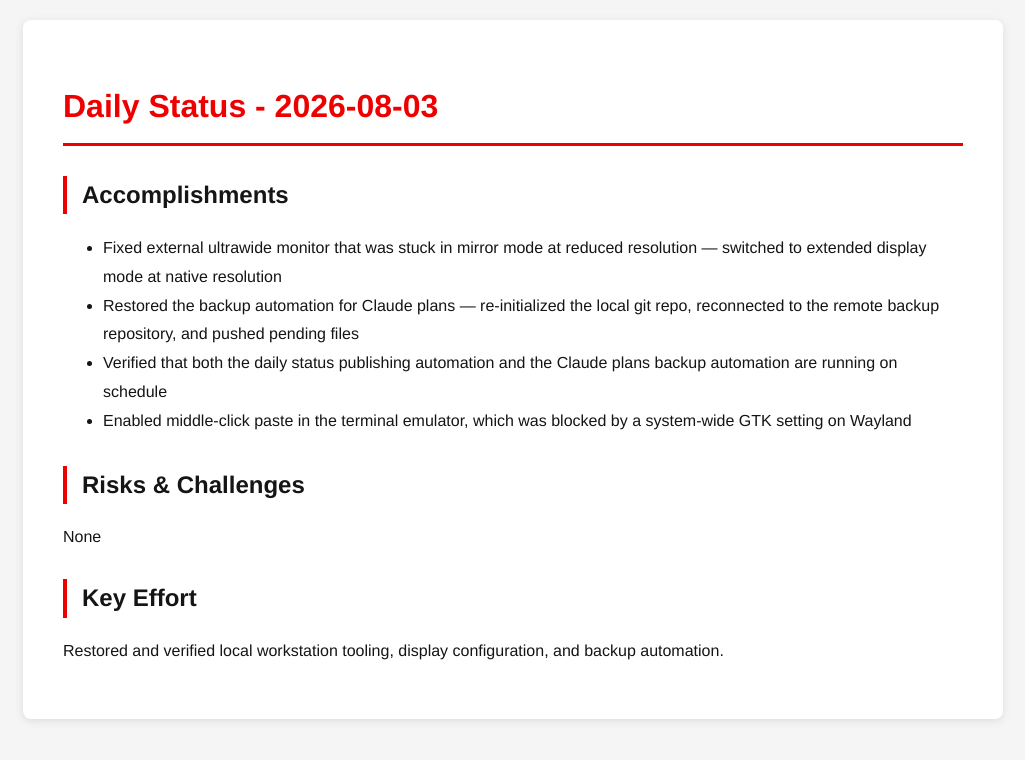
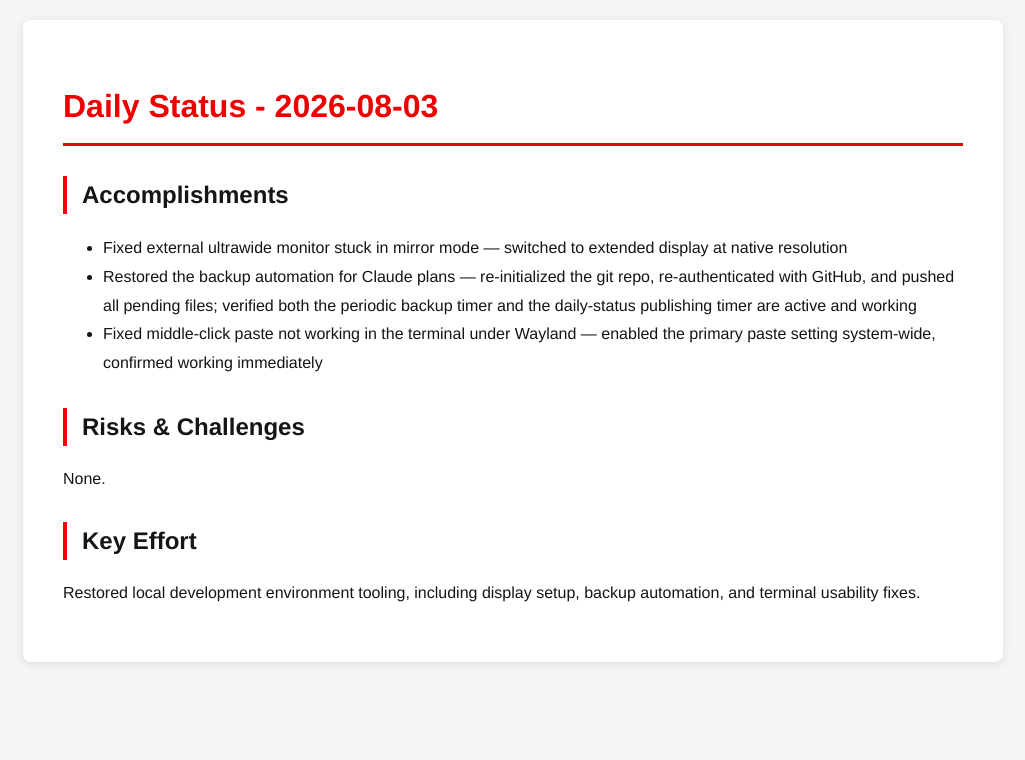
Before and after one commit to tzvatot/daily-status, a Jekyll site: the page built from 2026-08-03.md, in a window 1280 px wide. Shown: the top 760 px of the page, without its empty margins (127-1152 px from the left). Built offline with Jekyll 4.4.1, drawn with Linux system fonts in a browser that asks for light colours.

Commit message:
Daily status update - 2026-08-03

```diff
--- a/2026-08-03.md
+++ b/2026-08-03.md
@@ -7,13 +7,12 @@ date: 2026-08-03
 # Daily Status - 2026-08-03
 
 ## Accomplishments
-- Fixed external ultrawide monitor that was stuck in mirror mode at reduced resolution — switched to extended display mode at native resolution
-- Restored the backup automation for Claude plans — re-initialized the local git repo, reconnected to the remote backup repository, and pushed pending files
-- Verified that both the daily status publishing automation and the Claude plans backup automation are running on schedule
-- Enabled middle-click paste in the terminal emulator, which was blocked by a system-wide GTK setting on Wayland
+- Fixed external ultrawide monitor stuck in mirror mode — switched to extended display at native resolution
+- Restored the backup automation for Claude plans — re-initialized the git repo, re-authenticated with GitHub, and pushed all pending files; verified both the periodic backup timer and the daily-status publishing timer are active and working
+- Fixed middle-click paste not working in the terminal under Wayland — enabled the primary paste setting system-wide, confirmed working immediately
 
 ## Risks & Challenges
-None
+None.
 
 ## Key Effort
-Restored and verified local workstation tooling, display configuration, and backup automation.
+Restored local development environment tooling, including display setup, backup automation, and terminal usability fixes.
```
